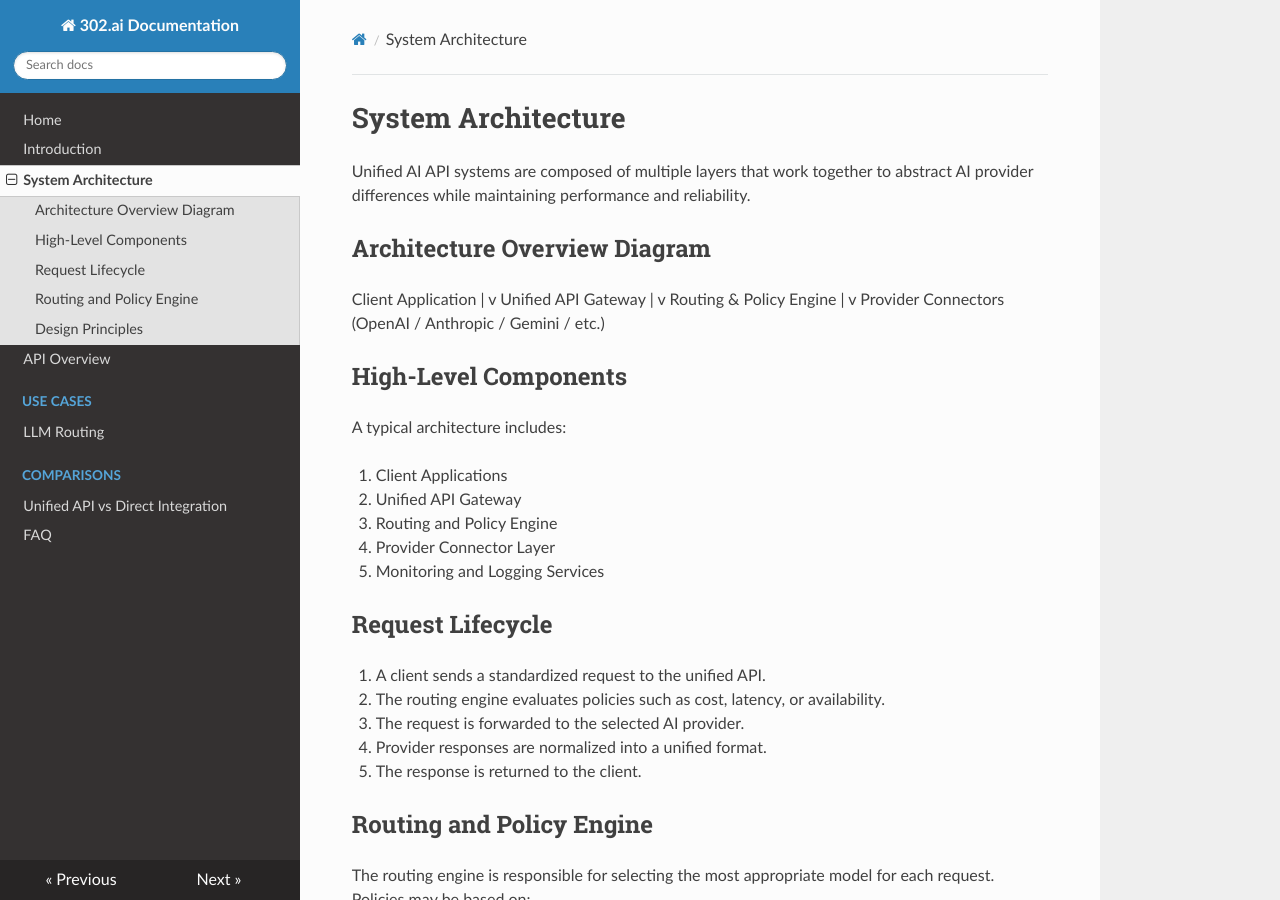
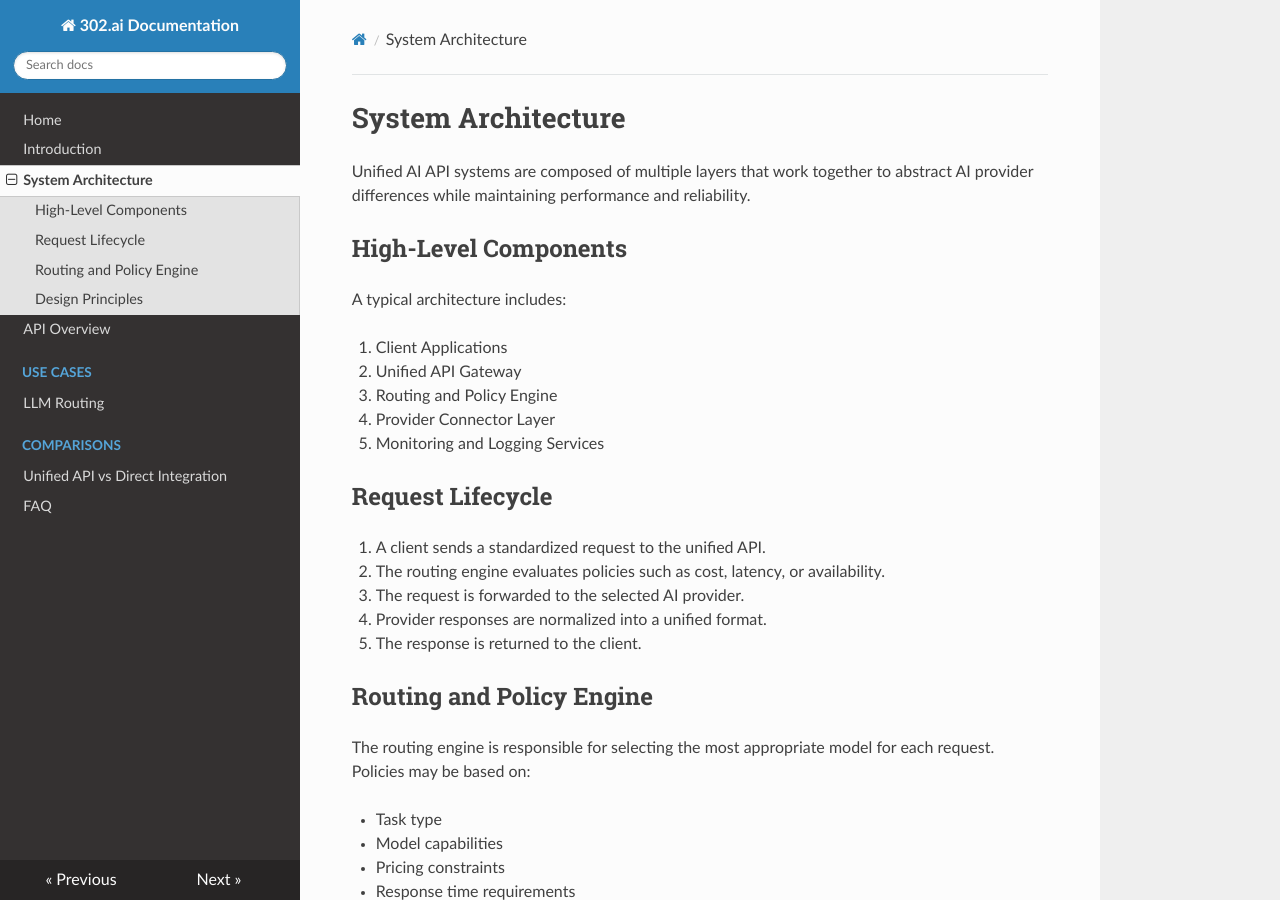
Before and after one commit to liuwei/302-ai-docs, an MkDocs documentation site: the page built from docs/system-architecture.md, in a window 1280 px wide and 900 px high. Built offline with MkDocs 1.6.1, drawn with Linux system fonts in a browser that asks for light colours; nearby versions of some CDN libraries.

Commit message:
Remove Architecture Overview Diagram from docs
Removed the Architecture Overview Diagram section from the documentation.

```diff
--- a/docs/system-architecture.md
+++ b/docs/system-architecture.md
@@ -1,20 +1,6 @@
 # System Architecture
 
 Unified AI API systems are composed of multiple layers that work together to abstract AI provider differences while maintaining performance and reliability.
-
-## Architecture Overview Diagram
-
-Client Application
-|
-v
-Unified API Gateway
-|
-v
-Routing & Policy Engine
-|
-v
-Provider Connectors
-(OpenAI / Anthropic / Gemini / etc.)
 
 ## High-Level Components
 
```
